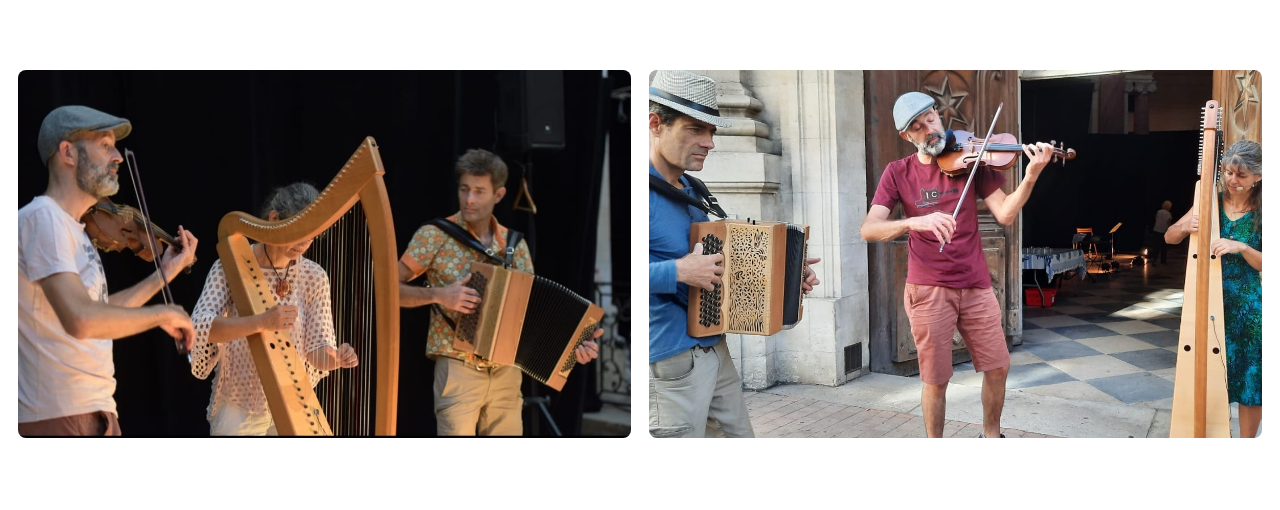
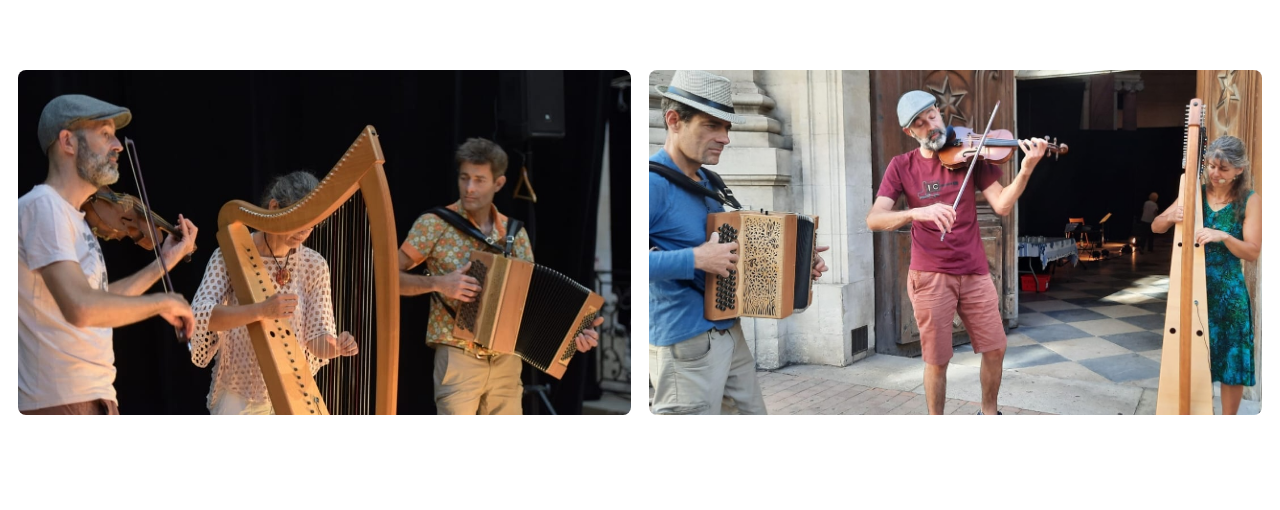
Before and after one commit to bayesiancook/les-doigts-qui-dansent-bal-folk, a Jekyll site: the page built from galerie.md, in a window 1280 px wide. Shown: the part 516-1026 px from the top of the page. Built offline with Jekyll 4.4.1, drawn with Linux system fonts in a browser that asks for light colours; after the commit the page ends 1003 px from its top, so only the background shows below that.

Commit message:
trying to homogeneize picture sizes

```diff
--- a/assets/css/style.css
+++ b/assets/css/style.css
@@ -102,12 +102,13 @@ h2 {
   grid-template-columns: repeat(2, 1fr);
   gap: 1em;
   margin: 2em 0;
+  width: 100%;
 }
 
 .photo-item {
   position: relative;
   width: 100%;
-  padding-bottom: 60%; /* aspect ratio 5:3 (adjust as needed) */
+  aspect-ratio: 16 / 9;
   overflow: hidden;
   border-radius: 8px;
 }
```
